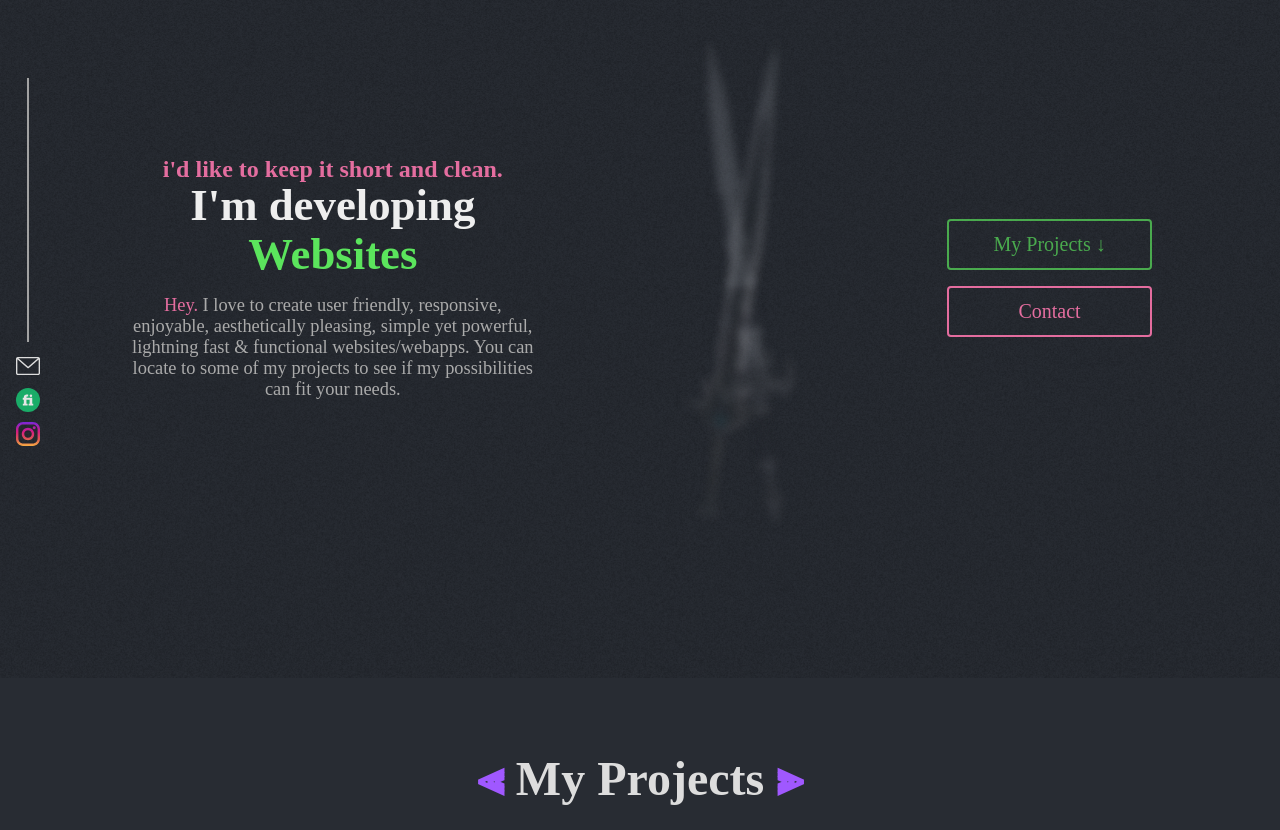
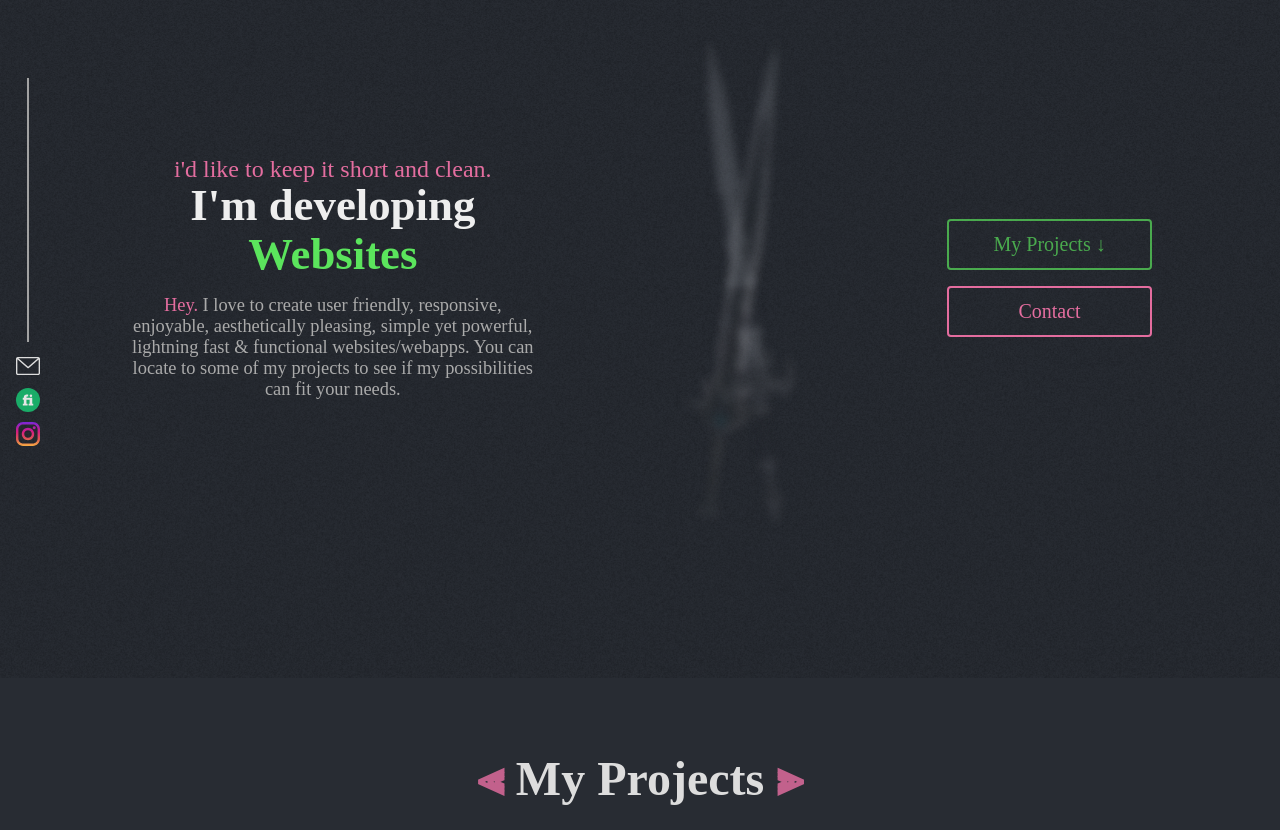
Before and after one commit to Solemensis/Portfolio-sole, a Nuxt app: page / in a window 1280 px wide. Shown: the part 122-952 px from the top of the page. Built offline with nearby package versions, Linux system fonts and the light colour scheme; a web font is replaced by a local one.

Commit message:
color upz

```diff
--- a/components/MainSection.vue
+++ b/components/MainSection.vue
@@ -114,6 +114,7 @@ function runRotate2() {
   font-size: 3rem;
   margin-bottom: -0.3rem;
   color: #ff77afe0;
+  font-weight: 300;
 }
 
 .main-text h1 {
--- a/components/ProjectsSection.vue
+++ b/components/ProjectsSection.vue
@@ -145,7 +145,8 @@
   color: #ddd;
 }
 .symbol-span {
-  color: rgb(160, 88, 255);
+  /* color: rgb(160, 88, 255); */
+  color: #ff77b0b7;
 }
 .projects-grid {
   display: grid;
```
